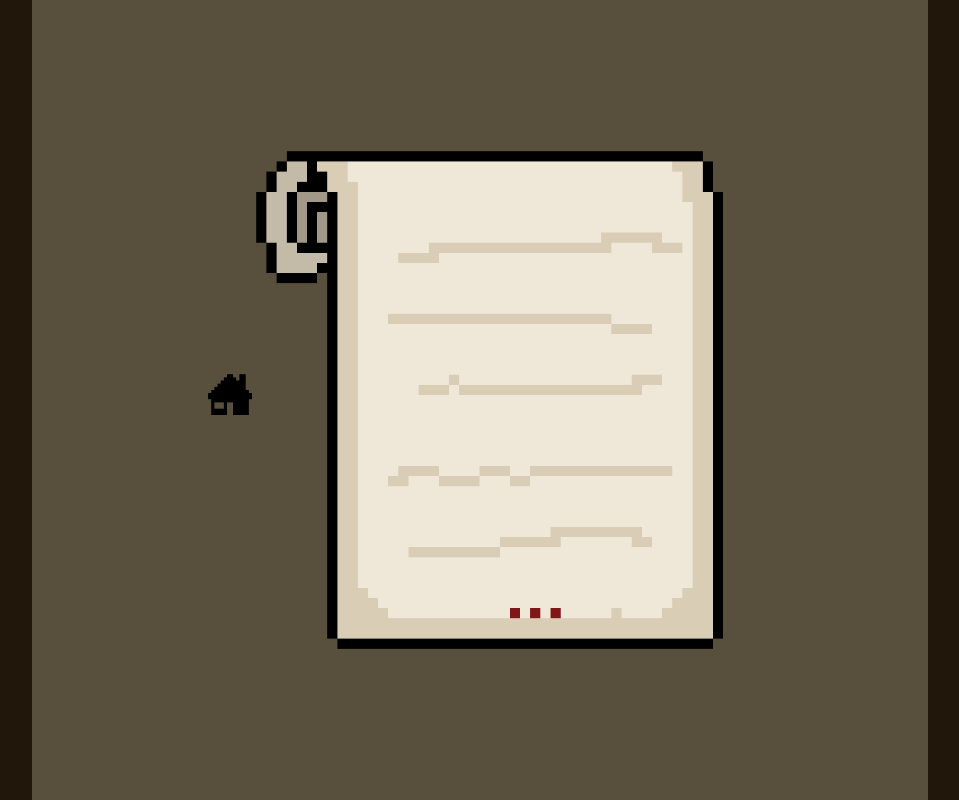
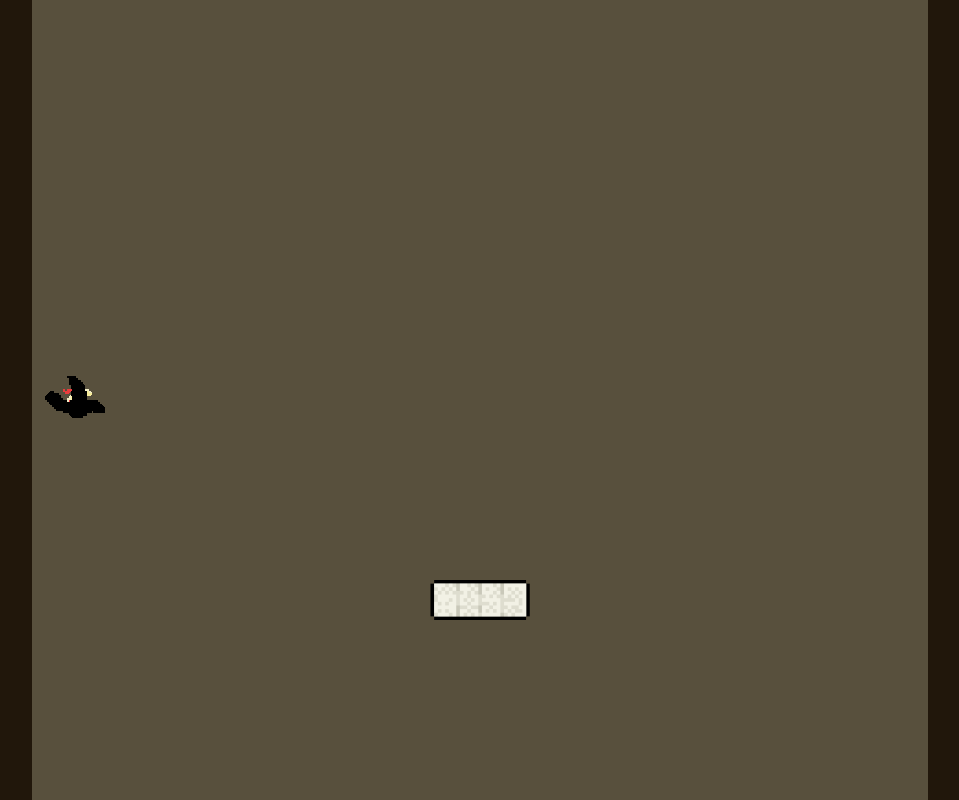
Before and after one commit to lukec3x/Traveling-Raven, a plain HTML site: page receber.html in a window 1280 px wide. Shown: the whole page, without its empty margins (160-1119 px from the left). Drawn offline with Linux system fonts and the light colour scheme.

Commit message:
Criando a parte de receber

```diff
--- a/css/style.css
+++ b/css/style.css
@@ -67,17 +67,14 @@ main#envRec {
     flex-wrap: wrap;
     display: flex;
 }
-main#envRec section#env div#pergaminho {
-    background-image: url(../img/escrever.png);
-}
-main#envRec section#rec div#pergaminho {
-    background-image: url(../img/escrever2.png);
-}
 main#envRec section#env {
     flex-direction: column;
     justify-content: center;
     align-items: center;
     display: flex;
+}
+main#envRec section#env div#pergaminho {
+    background-image: url(../img/escrever.png);
 }
 main#envRec section#env a {
     margin: 10px 0 0 55px;
@@ -98,8 +95,9 @@ main#envRec section div#pergaminho {
 }
 main#envRec section div#pergaminho textarea{
     font-family: 'Indie Flower', cursive;
+    text-align: justify;
+    background: none;
     font-size: 16pt;
-    background: none;
     border: none;
 
     height: 390px;
@@ -111,11 +109,20 @@ main#envRec section div#pergaminho textarea{
     /*Retira a borda brilhante do textarea*/
     outline: none;
 }
+
+/* Ultilizo em enviar e em receber*/
 main#envRec section div#fundCod {
     grid-template-columns: 27% 23% 23% 27%;
     grid-template-areas: 'p1 p2 p3 p4';
     grid-template-rows: 100%;
     display: grid;
+
+    width: 100px;
+    height: 40px;
+
+    background-image: url(../img/fundoCod.png);
+    background-repeat: no-repeat;
+    background-size: contain;
 }
 main#envRec section div#fundCod > div {
     display: flex;
@@ -130,3 +137,53 @@ main a#voltar img {
     margin-bottom: 10px;
     width: 50px;
 }
+
+/* R E C E B E R */
+/*
+main#envRec section#rec div#pergaminho {
+    background-image: url(../img/escrever2.png);
+}*/
+main.rec {
+    position: relative;
+}
+main#envRec img#ravenToRight {
+    position: absolute;
+    left: 1%;
+    width: 70px;
+}
+main#envRec section#rec {
+    justify-content: space-around;
+    align-items: center;
+    position: absolute;
+    display: flex;
+    width: 100%;
+    height: 50%;
+    top: 50%;
+}
+main#envRec section#rec div#fundCod input {
+    background: none;
+    outline: none;
+    border: none;
+
+    justify-content: space-around;
+    align-items: center;
+    display: flex;
+
+    font-family: 'Indie Flower', cursive;
+    text-align: center;
+    font-size: 17pt;
+    color: #000;
+
+}
+main#envRec section#rec div#fundCod input#i1 {
+    grid-area: p1;
+}
+main#envRec section#rec div#fundCod input#i2 {
+    grid-area: p2;
+}
+main#envRec section#rec div#fundCod input#i3 {
+    grid-area: p3;
+}
+main#envRec section#rec div#fundCod input#i4 {
+    grid-area: p4;
+}
--- a/js/script.js
+++ b/js/script.js
@@ -61,12 +61,7 @@ function enviar() {
     // Div com a imagem de fundo
     var obj3 = document.createElement('div')
     obj3.id = 'fundCod'
-    obj3.style.width = '100px'
-    obj3.style.height = '40px'
-    obj3.style.backgroundImage = 'url(./img/fundoCod.png)'
-    obj3.style.backgroundRepeat = 'no-repeat'
-    obj3.style.backgroundSize = 'contain'
-    // Os estilos de grid ta no CSS
+    // Os estilos de grid e de background estão no CSS
     document.querySelector('main > section').appendChild(obj3)
 
     // As 4 Divs com os números separados
@@ -106,7 +101,7 @@ function enviar() {
     })
 
     // Controla o frame da imagem
-    var frames = 100  // Valor de uso: 100
+    var frames = 10000000000  // Valor de uso: 100
     var myvar = setInterval(function() {
         obj1.style.left = `${i}%`
         i--
@@ -119,8 +114,14 @@ function enviar() {
     }, frames)
 }
 
-function receber() {
-
+function recInputCod() {
+    var i1 = document.getElementById('i1').value
+    var i2 = document.getElementById('i2').value
+    var i3 = document.getElementById('i3').value
+    var i4 = document.getElementById('i4').value
+    if (i1 == '' && i2 == '' && i3 == '' && i4 == '') {
+        document.getElementById('i1').focus()
+    }
 }
 
 function envTxt() {
--- a/receber.html
+++ b/receber.html
@@ -2,20 +2,25 @@
 <html lang="pt-br">
 <head>
     <meta charset="UTF-8">
-    <title>Enviar | Raven Traveler</title>
+    <title>Receber | Raven Traveler</title>
 
+    <link href="https://fonts.googleapis.com/css?family=Indie+Flower&display=swap" rel="stylesheet">
     <link rel="stylesheet" href="css/style.css">
 </head>
 <body>
-    <main id="envRec">
-        <a id="voltar" href="index.html">
-            <img src="img/_home.png" alt="">
-        </a>
+    <main id="envRec" class="rec">
+        <img id="ravenToRight" src="./img/ravenToRight.gif">
         <section id="rec">
-            <div id="pergaminho">
-                <textarea readonly></textarea>
+            <div id="fundCod">
+                <input id="i1" maxlength="1" type="text" onclick="recInputCod()">
+                <input id="i2" maxlength="1" type="text" onclick="recInputCod()">
+                <input id="i3" maxlength="1" type="text" onclick="recInputCod()">
+                <input id="i4" maxlength="1" type="text" onclick="recInputCod()">
             </div>
         </section>
     </main>
+    <script src="https://www.gstatic.com/firebasejs/6.3.1/firebase-app.js"></script>
+    <script src="https://www.gstatic.com/firebasejs/5.9.1/firebase-database.js"></script>
+    <script src="js/script.js"></script>
 </body>
 </html>
```
Also changed, not shown: _receber.html (added, +21 -0 lines).
